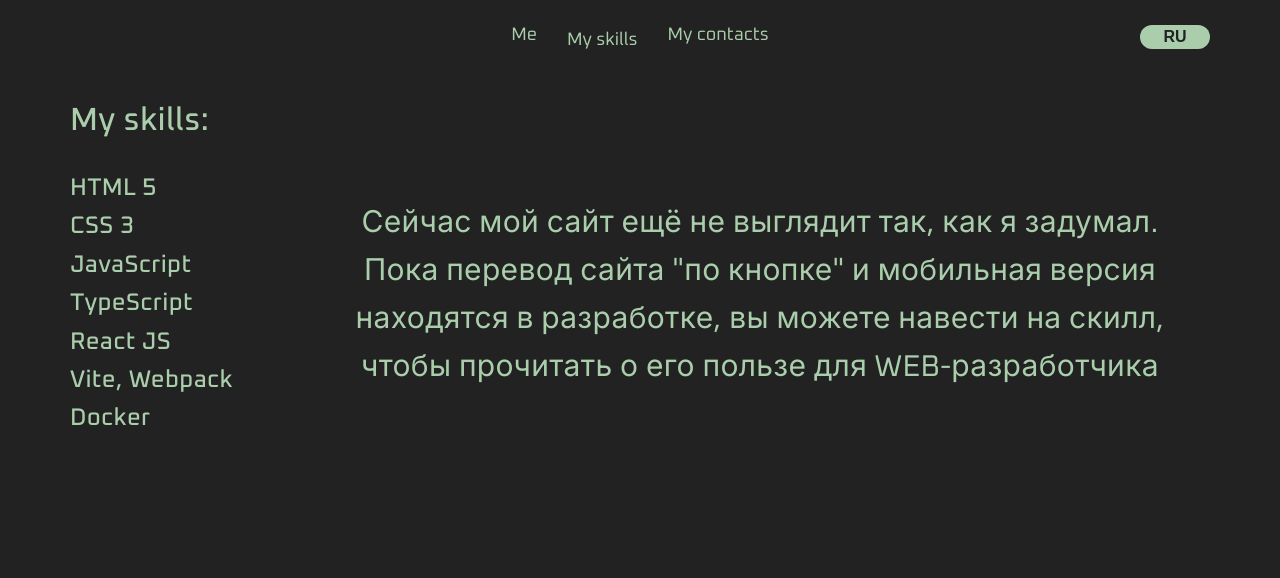
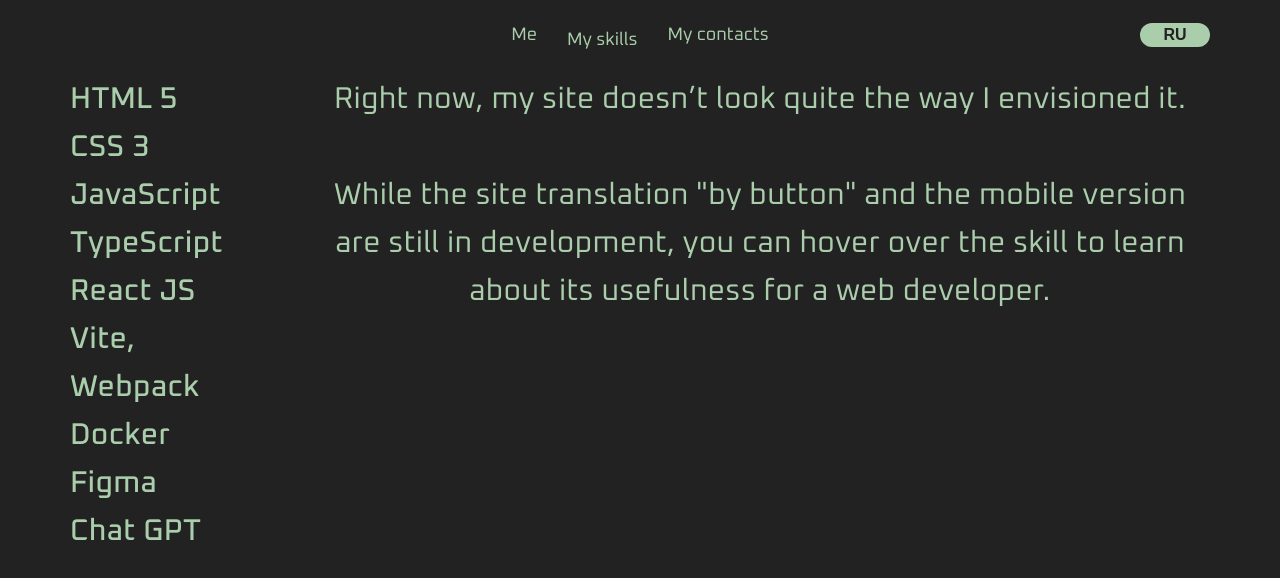
Before and after one commit to semenovdemyan/semenoff.dev, a React (Vite) app: page / in a window 1280 px wide. Both pictures are taken after a click on the button "My skills". Shown: the top 578 px of the page. Built offline with nearby package versions, Linux system fonts and the light colour scheme.

Commit message:
add eng skills descriptions

```diff
--- a/src/Components/LangToggle/LangToggle.css
+++ b/src/Components/LangToggle/LangToggle.css
@@ -4,7 +4,7 @@
   display: flex;
   flex-direction: column;
   align-items: center;
-  padding: 10px 0;
+  padding: 8px 0;
   font-family: Arial, sans-serif;
 }
 
--- a/src/Pages/PageMySkills/MySkills.module.css
+++ b/src/Pages/PageMySkills/MySkills.module.css
@@ -2,10 +2,12 @@
   display: flex;
   justify-content: space-between;
   gap: 40px;
+  padding-left: 0;
 }
 
-.skillsList {
-  min-width: 200px;
+.skillsList li h2 {
+  width: 200px;
+  font-size: 30px;
 }
 
 .skillsBanner {
--- a/src/Pages/PageMySkills/MySkills.tsx
+++ b/src/Pages/PageMySkills/MySkills.tsx
@@ -6,41 +6,69 @@
     skillName: 'HTML 5',
     description:
       'HTML 5 — это основа веб-разработки. Он предоставляет семантическую разметку, что улучшает доступность и SEO. Его новые теги <video> и <audio>, позволяют легко добавлять мультимедийный контент без плагинов. Также HTML 5 поддерживает хранение данных в браузере и работу в offline-режиме, что делает приложения более быстрыми и удобными. HTML 5 помогает создавать современные и функциональные сайты.',
+    descriptionEng:
+      'HTML 5 is the foundation of web development. It provides semantic markup, which improves accessibility and SEO. Its new <video> and <audio> tags, make it easy to add multimedia content without plugins. HTML 5 also supports in-browser storage and offline operation, making applications faster and more convenient. HTML 5 helps to create modern and functional websites.',
   },
   {
     skillName: 'CSS 3',
     description:
       'Знание CSS3 — это ключевой навык для любого веб-разработчика. Во-первых, он позволяет создавать привлекательные и адаптивные интерфейсы, улучшая пользовательский опыт. CSS3 включает новые возможности, такие как градиенты, тени, анимации и трансформации, что делает дизайн более современным и интерактивным. Кроме того, CSS3 поддерживает адаптивный дизайн, позволяя сайтам корректно отображаться на различных устройствах. Это не только повышает визуальную привлекательность, но и способствует лучшему SEO и производительности. В итоге, освоение CSS3 помогает создавать более качественные и конкурентоспособные веб-продукты.',
+    descriptionEng:
+      'Knowledge of CSS3 is a key skill for any web developer. Firstly, it allows you to create attractive and adaptive interfaces, improving the user experience. CSS3 includes new features such as gradients, shadows, animations and transformations, making the design more modern and interactive. In addition, CSS3 supports responsive design, allowing websites to display correctly on a variety of devices. This not only enhances visual appeal, but also contributes to better SEO and performance. In summary, mastering CSS3 helps you create better and more competitive web products.',
   },
   {
     skillName: 'JavaScript',
     description:
       'JavaScript — это "мускулы" интерактивных веб-сайтов, приводящие их в движение. JS добавляет динамику, позволяет работать с формами и анимациями, делает страницы более отзывчивыми, например, загружая данные без перезагрузки. Он также является основой для популярных библиотек и фреймворков, таких как React. В общем, JavaScript помогает делать веб-приложения более привлекательными и удобными для пользователей.',
+    descriptionEng:
+      'JavaScript is the “muscle” of interactive websites, setting them in motion. JS adds dynamics, allows you to work with forms and animations, and makes pages more responsive by, for example, loading data without reloading. It is also the basis for popular libraries and frameworks such as React. All in all, JavaScript helps make web applications more attractive and user-friendly.',
   },
   {
     skillName: 'TypeScript',
     description:
       'TypeScript полезен тем, что добавляет статическую типизацию к JavaScript. Это помогает находить ошибки на этапе разработки, делая код более надежным. С TypeScript легче работать в больших проектах, так как он улучшает читаемость и поддержку кода. Он также поддерживает современные функции JavaScript и предоставляет инструменты для автодополнения и рефакторинга. TypeScript помогает разработчикам создавать более качественные и структурированные приложения.',
+    descriptionEng:
+      'TypeScript is useful because it adds static typing to JavaScript. This helps to find errors at the development stage, making the code more reliable. TypeScript is easier to work with in large projects because it improves code readability and maintainability. It also supports modern JavaScript features and provides tools for autocomplete and refactoring. TypeScript helps developers create better and more structured applications.',
   },
   {
     skillName: 'React JS',
     description:
       'React предлагает ряд преимуществ: компонентный подход для удобства разработки, виртуальный DOM для повышения производительности, простое управление состоянием, широкая экосистема библиотек и активное сообщество, что делает его идеальным для создания быстрых и интерактивных веб-приложений.',
+    descriptionEng:
+      'React offers a number of advantages: a component-based approach for ease of development, a virtual DOM for improved performance, easy state management, a broad ecosystem of libraries, and an active community, making it ideal for building fast and interactive web applications.',
   },
   {
     skillName: 'Vite, Webpack',
     description:
       'Vite и Webpack — это инструменты для сборки проектов на JavaScript. Webpack помогает упаковывать все файлы вашего проекта (JavaScript, CSS, изображения) в один или несколько итоговых файлов. Он позволяет использовать плагины и загрузчики для обработки различных типов файлов и оптимизации кода. Vite делает то же самое, но работает быстрее, особенно в режиме разработки. Он использует современный подход с использованием ES-модулей, что позволяет обновлять страницы без перезагрузки. Vite проще настраивать и быстрее запускается.',
+    descriptionEng:
+      'Vite and Webpack are tools for building JavaScript projects. Webpack helps you package all your project files (JavaScript, CSS, images) into one or more final files. It allows you to use plugins and loaders to handle different file types and optimize your code. Vite does the same thing, but runs faster, especially in development mode. It takes a modern approach using ES modules, which allows you to update pages without reloading. Vite is easier to customize and faster to run.',
   },
   {
     skillName: 'Docker',
     description:
       'Docker полезен тем, что он изолирует проекты в контейнерах, упрощает настройку окружения, работает на любых системах, облегчает масштабирование и автоматизацию процессов тестирования и развертывания, позволяет быстро запускать окружения и управлять версиями.',
+    descriptionEng:
+      'Docker is useful because it isolates projects in containers, simplifies environment setup, works on any system, facilitates scaling and automation of testing and deployment processes, and allows for quick environment launches and version management.',
+  },
+  {
+    skillName: 'Figma',
+    description:
+      'Знания Figma полезны фронтенд-разработчику, потому что помогают лучше понимать визуальные компоненты интерфейса, упрощают общение с дизайнерами и заказчиками. С Figma упрощается процесс экспорта изображений и компонентов, а ещё становится проще работать с адаптивностью.',
+    descriptionEng:
+      'Knowledge of Figma is useful for frontend developers because it helps to better understand the visual components of the interface, simplifies communication with designers and clients. Figma also makes the process of exporting images and components easier, and it becomes simpler to work with responsiveness.',
+  },
+  {
+    skillName: 'Chat GPT',
+    description:
+      'ChatGPT - это определённо мастхэв для современного разработчика, ускоряет процесс разработки веб-приложений, снимая часть рутинных задач и предоставляя быстрое решение вопросов, помощь в написании кода и объяснения концепций. Он может генерировать идеи, создавать примеры кода и давать советы по оптимизации, что позволяет разработчикам сосредоточиться на более важных задачах и сократить время на поиски информации.',
+    descriptionEng:
+      'ChatGPT is definitely a must-have for modern developers. It speeds up the process of web application development by taking care of routine tasks and providing quick solutions to questions, assistance with coding, and explanations of concepts. It can generate ideas, create code examples, and give optimization tips, allowing developers to focus on more important tasks and reduce the time spent searching for information.',
   },
 ];
 
 const renderSkills = (
-  skills: { skillName: string; description: string }[],
+  skills: { skillName: string; descriptionEng: string }[],
   onHover: (text: string) => void
 ) => {
   return (
@@ -48,7 +76,7 @@
       {skills.map((skill) => (
         <li
           key={skill.skillName}
-          onMouseEnter={() => onHover(skill.description)}
+          onMouseEnter={() => onHover(skill.descriptionEng)}
           onMouseLeave={() => onHover('')}
         >
           <h2>{skill.skillName}</h2>
@@ -63,18 +91,19 @@
 
   return (
     <>
-      <h1>My skills:</h1>
-      <div className={styles['skillsWrapper']}>
+      <div style={{ fontSize: '30px' }} className={styles['skillsWrapper']}>
         {renderSkills(skills, setHoveredText)}
         <div className={styles['skillsBanner']}>
           {hoveredText ? (
             hoveredText
           ) : (
-            <div style={{ fontSize: '30px', padding: '30px 40px' }}>
-              Сейчас мой сайт ещё не выглядит так, как я задумал. Пока перевод
-              сайта "по кнопке" и мобильная версия находятся в разработке, вы
-              можете навести на скилл, чтобы прочитать о его пользе для
-              WEB-разработчика
+            <div>
+              Right now, my site doesn’t look quite the way I envisioned it.
+              <br />
+              <br />
+              While the site translation "by button" and the mobile version are
+              still in development, you can hover over the skill to learn about
+              its usefulness for a web developer.
             </div>
           )}
         </div>
```
